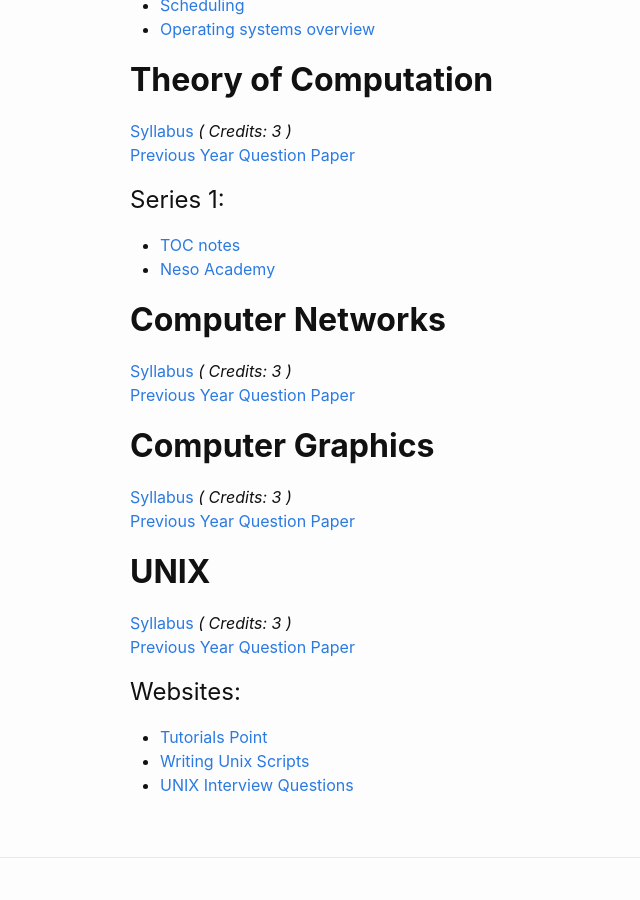
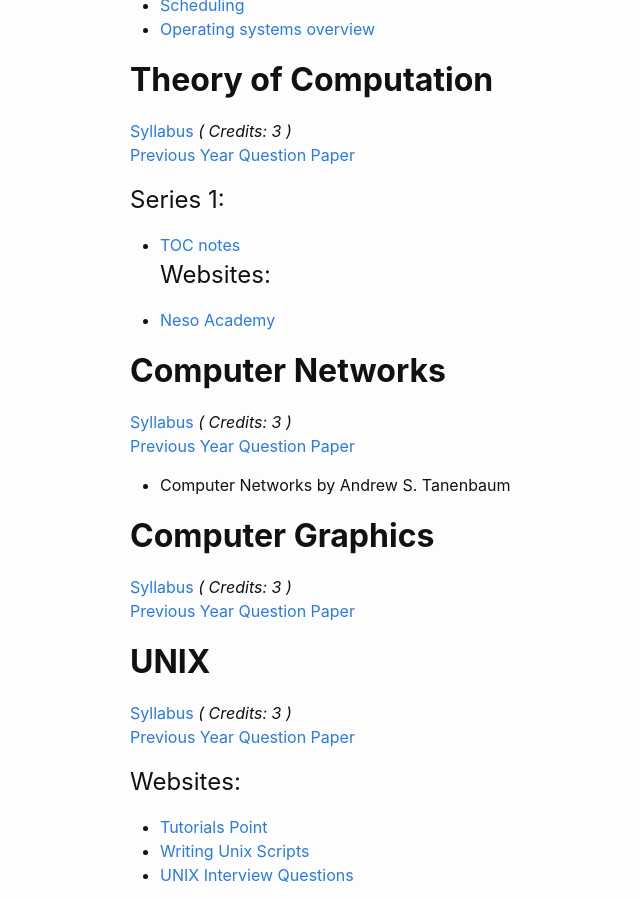
Before and after one commit to IT-GECBH/2020, a Jekyll site: the page built from resources.md, in a window 1280 px wide and 900 px high, scrolled down 1350 px. Shown: the whole window, without its empty margins (140-780 px from the left). Built offline with Jekyll 4.4.1, drawn with Linux system fonts in a browser that asks for light colours.

Commit message:
Update resources.md

```diff
--- a/resources.md
+++ b/resources.md
@@ -51,11 +51,14 @@
 [Previous Year Question Paper][soft-prev]
 # Series 1:
 * [TOC notes][t-note]
+# Websites:
 * [Neso Academy](https://www.youtube.com/watch?v=58N2N7zJGrQ&list=PLBlnK6fEyqRgp46KUv4ZY69yXmpwKOIev)
 
 ## **Computer Networks**
 [Syllabus]( /resources/NETWORKS/IT307_Computer_Networks.pdf ) *( Credits: 3 )* <br/>
 [Previous Year Question Paper]( /resources/NETWORKS/IT_307Semester-5.pdf )
+
+* Computer Networks by Andrew S. Tanenbaum
 
 ## **Computer Graphics**
 [Syllabus][cg-syll] *( Credits: 3 )*  <br/>
```
